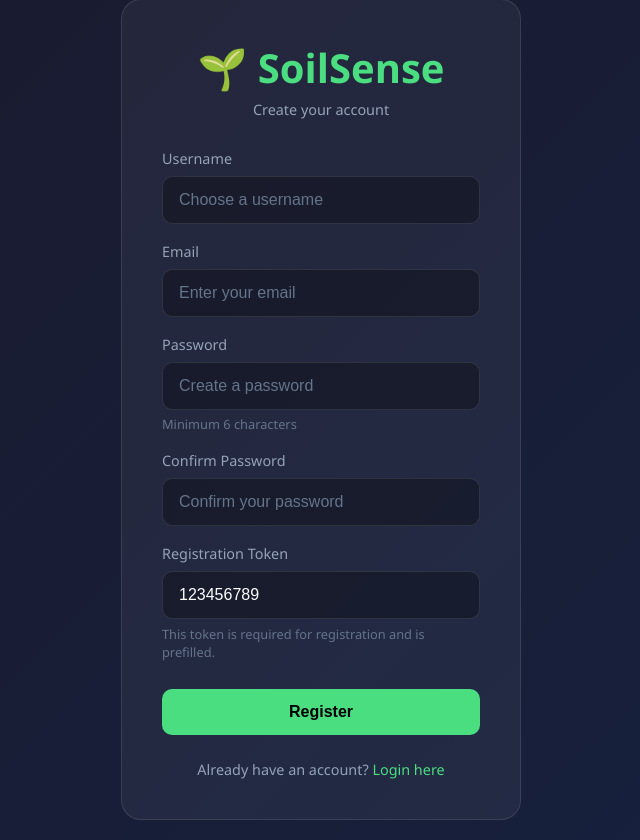
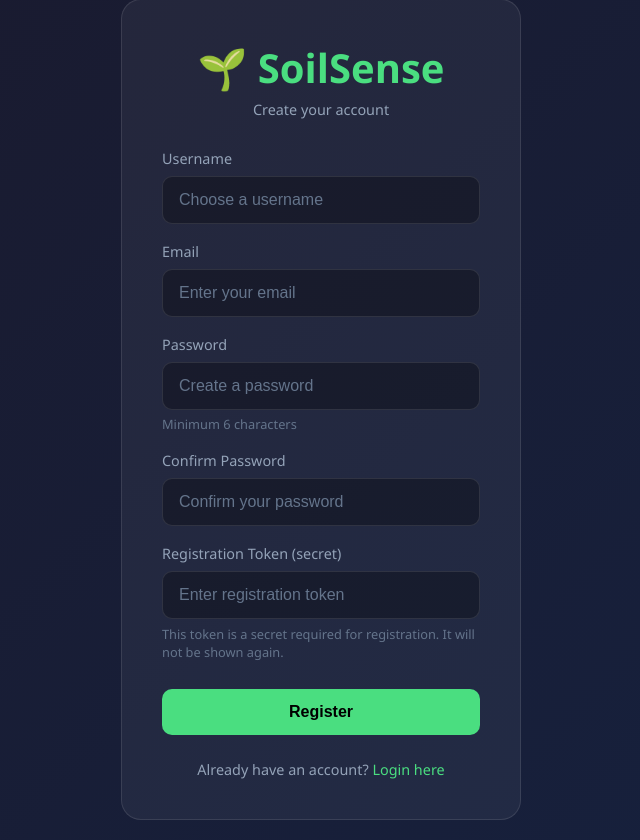
Before and after one commit to kler-gabato/SOILD, a Flask app: page /register in a window 1280 px wide. Shown: the part 21-861 px from the top of the page, without its empty margins (319-959 px from the left). Run offline with Flask 3, Linux system fonts and the light colour scheme.

Commit message:
third commit

```diff
--- a/templates/register.html
+++ b/templates/register.html
@@ -146,10 +146,9 @@
             </div>
 
             <div class="form-group">
-                <label>Registration Token</label>
-                <input type="text" name="token_display" value="123456789" readonly>
-                <input type="hidden" name="token" value="123456789">
-                <div class="readonly-note">This token is required for registration and is prefilled.</div>
+                <label>Registration Token (secret)</label>
+                <input type="password" name="token" placeholder="Enter registration token" required>
+                <div class="readonly-note">This token is a secret required for registration. It will not be shown again.</div>
             </div>
 
             <button type="submit" class="btn">Register</button>
```
